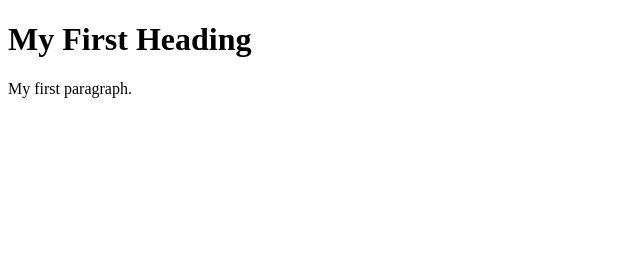
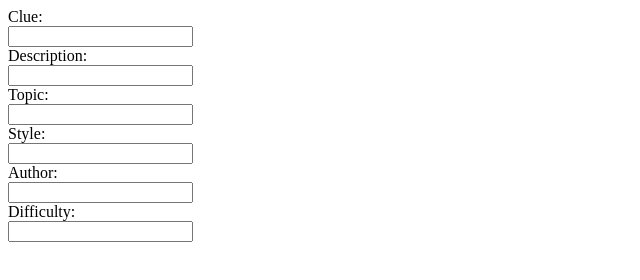
Before and after one commit to timleachsw/crossword, a plain HTML site: page app/index.html in a window 1280 px wide. Shown: the whole page, without its empty margins (0-640 px from the left). Drawn offline with Linux system fonts and the light colour scheme.

Commit message:
added frontend form

```diff
--- a/app/index.html
+++ b/app/index.html
@@ -2,9 +2,25 @@
 <html>
 <body>
 
-<h1>My First Heading</h1>
+    <form action="/clue" method="post">
+        <label for="clue">Clue:</label><br>
+        <input type="text" id="clue" name="clue"><br>
 
-<p>My first paragraph.</p>
+        <label for="description">Description:</label><br>
+        <input type="text" id="description" name="description"><br>
+
+        <label for="topic">Topic:</label><br>
+        <input type="text" id="topic" name="topic"><br>
+
+        <label for="style">Style:</label><br>
+        <input type="text" id="style" name="style"><br>
+
+        <label for="author">Author:</label><br>
+        <input type="text" id="author" name="author"><br>
+
+        <label for="difficulty">Difficulty:</label><br>
+        <input type="number" id="difficulty" name="difficulty">
+    </form>
 
 </body>
 </html>
```
